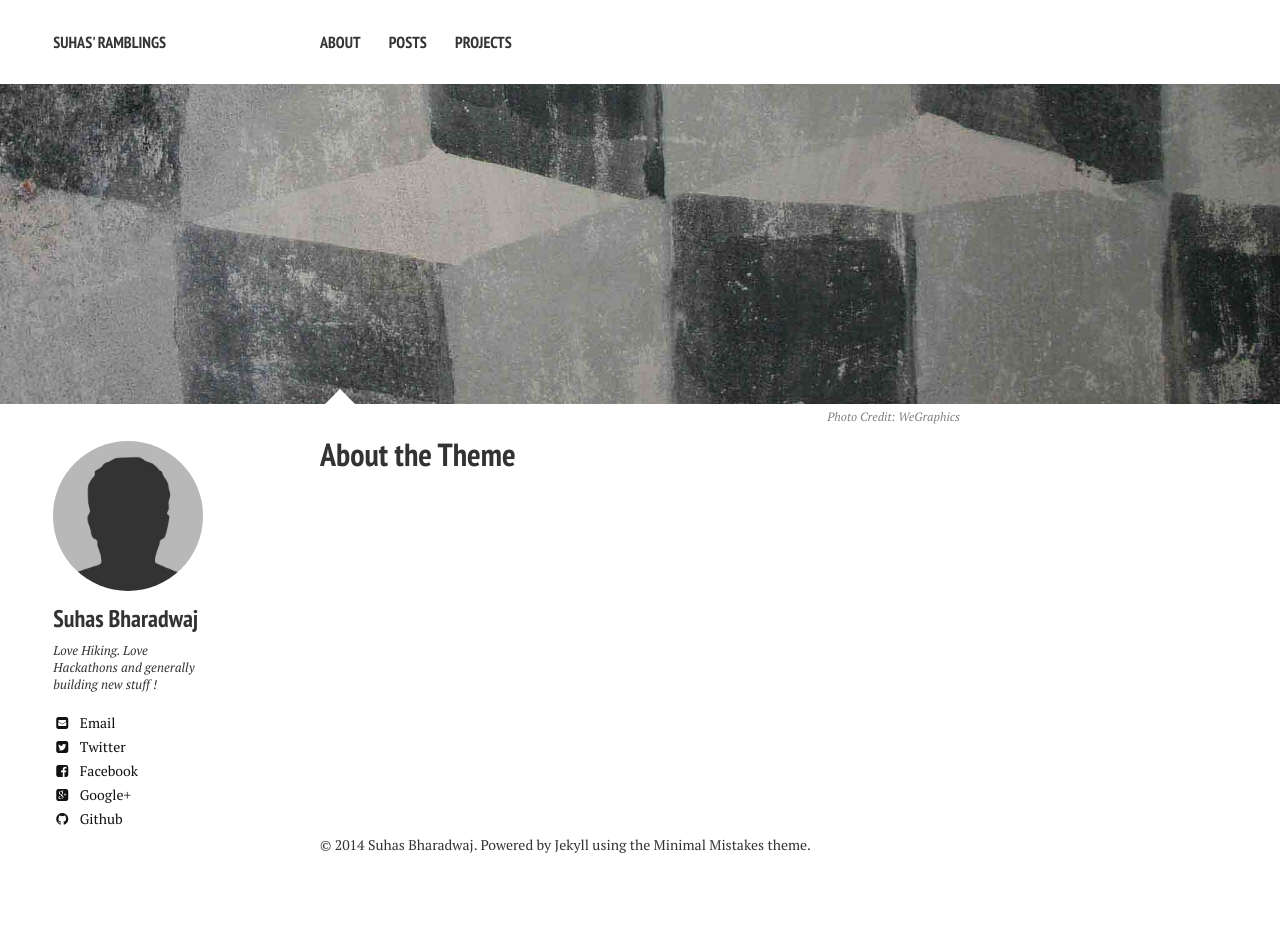
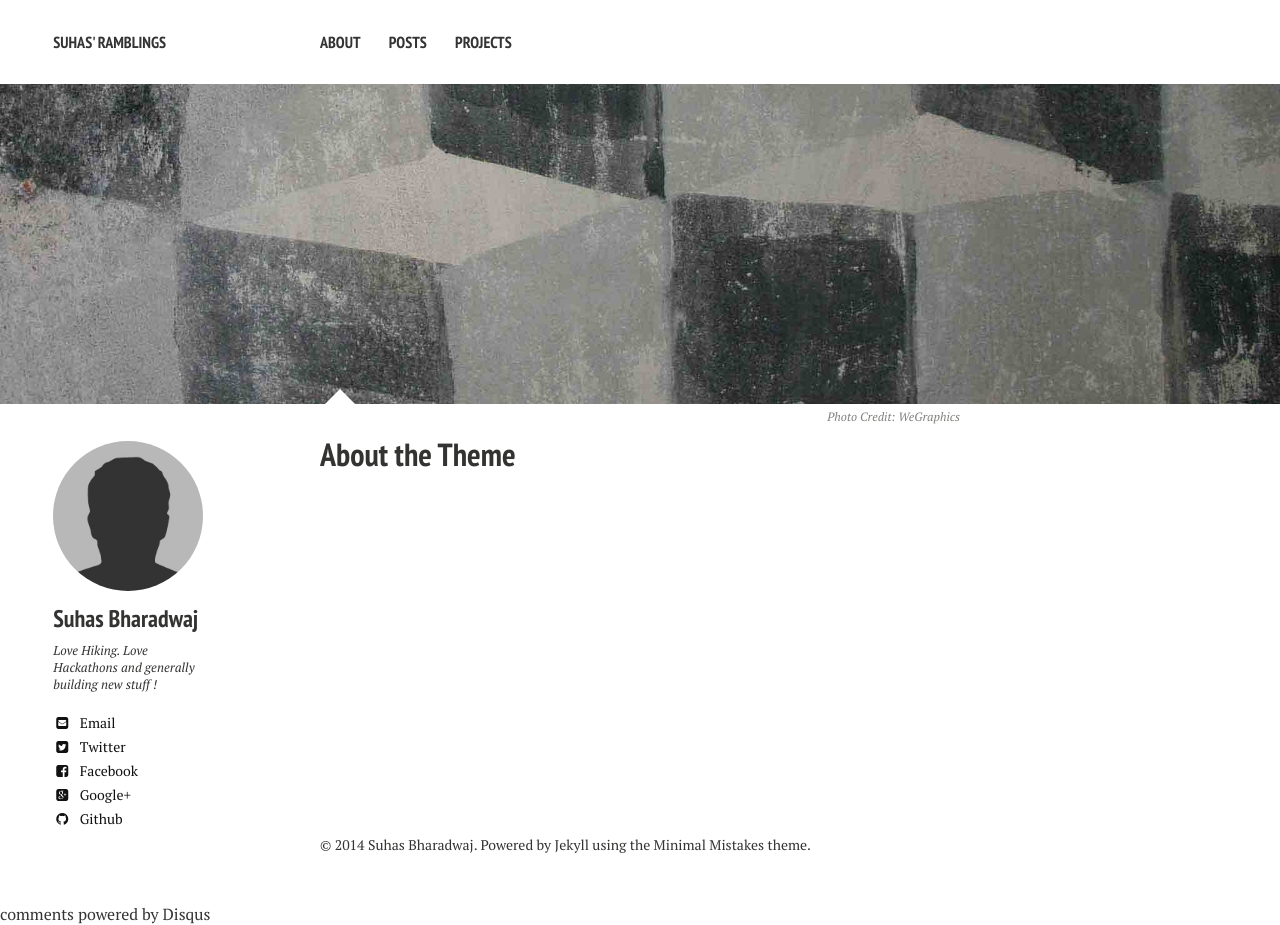
Before and after one commit to suhaspbharadwaj/suhaspbharadwaj.github.io, a Jekyll site: the page built from about/index.md, in a window 1280 px wide. Built offline with Jekyll 4.4.1, drawn with Linux system fonts in a browser that asks for light colours; nearby versions of some CDN libraries; comment, search, counter and statistics services are not loaded; before the commit the page ends 903 px from its top, so only the background shows below that; some of the changed lines change nothing that is shown.

Commit message:
Adding disqus name

```diff
--- a/_config.yml
+++ b/_config.yml
@@ -30,7 +30,7 @@
   avatar: bio-photo.jpg
   bio: "Love Hiking. Love Hackathons and generally building new stuff ! "
   email: suhaspbharadwaj@gmail.com
-  disqus-shortname:
+  disqus-shortname: suhasbharadwaj
   twitter: suhas_dude
   facebook: suhas.p.bharadwaj
   google:
```
